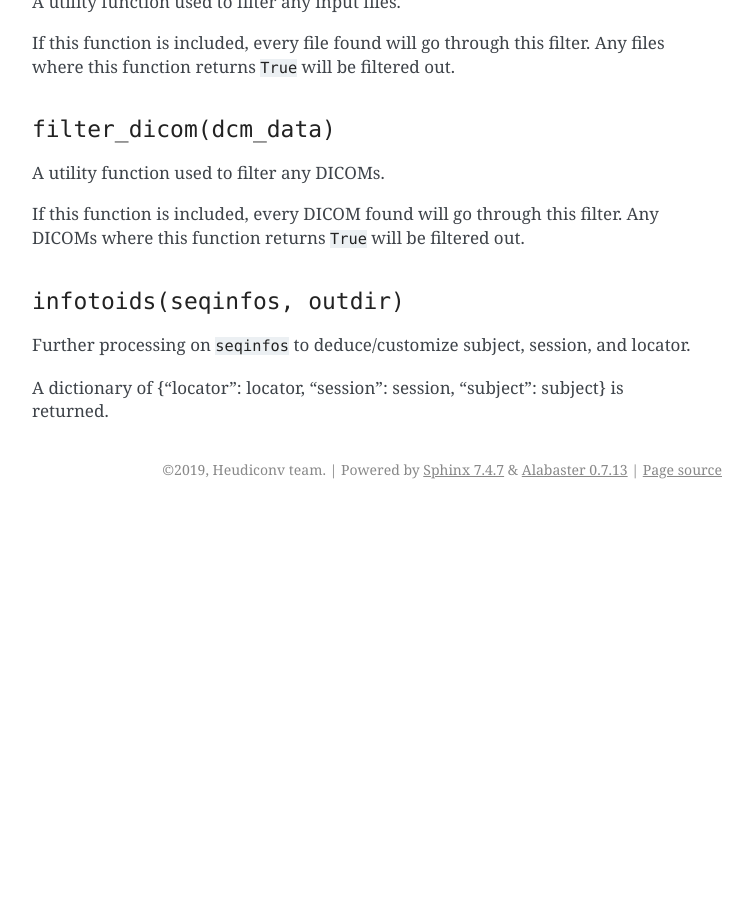
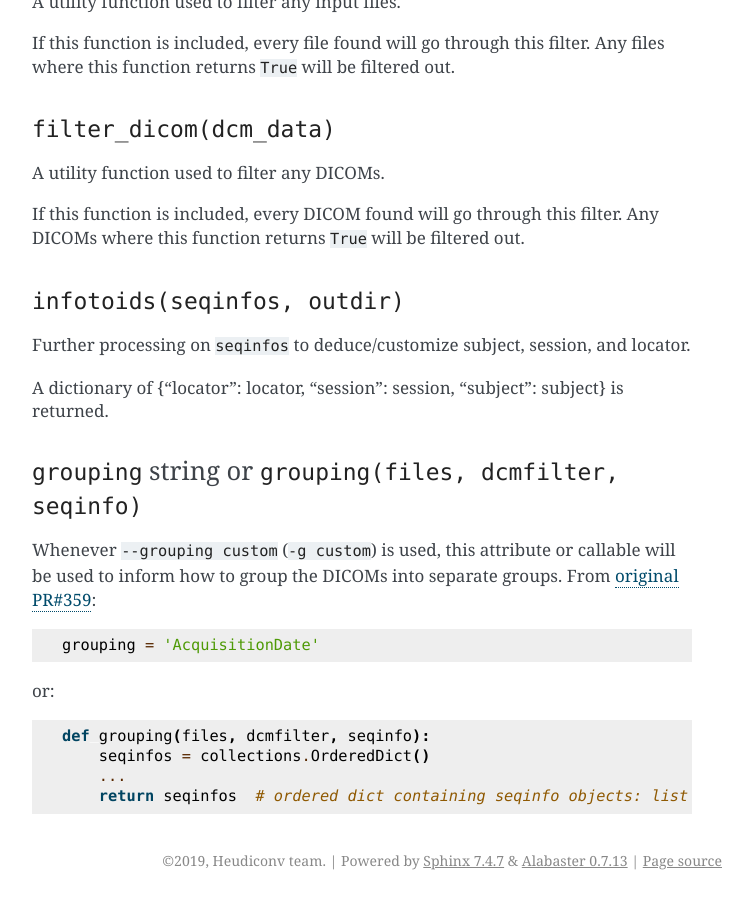
Before and after one commit to nipy/heudiconv, a Sphinx documentation site: the page built from docs/heuristics.rst, in a window 1280 px wide and 900 px high, scrolled down 1072 px. Shown: the whole window, without its empty margins (388-1141 px from the left). Built offline with Sphinx 7.4.7, drawn with Linux system fonts in a browser that asks for light colours; before the commit the page ends 1581 px from its top, so only the background shows below that; some of the changed text lies outside the part shown.

Commit message:
DOC: basic doc about "-g custom"

```diff
--- a/docs/heuristics.rst
+++ b/docs/heuristics.rst
@@ -68,3 +68,20 @@ DICOMs where this function returns ``True`` will be filtered out.
 Further processing on ``seqinfos`` to deduce/customize subject, session, and locator.
 
 A dictionary of {"locator": locator, "session": session, "subject": subject} is returned.
+
+---------------------------------------------------------------
+``grouping`` string or ``grouping(files, dcmfilter, seqinfo)``
+---------------------------------------------------------------
+
+Whenever ``--grouping custom`` (``-g custom``) is used, this attribute or callable
+will be used to inform how to group the DICOMs into separate groups. From
+`original PR#359 <https://github.com/nipy/heudiconv/pull/359>`_::
+
+    grouping = 'AcquisitionDate'
+
+or::
+
+    def grouping(files, dcmfilter, seqinfo):
+        seqinfos = collections.OrderedDict()
+        ...
+        return seqinfos  # ordered dict containing seqinfo objects: list of DICOMs
```
